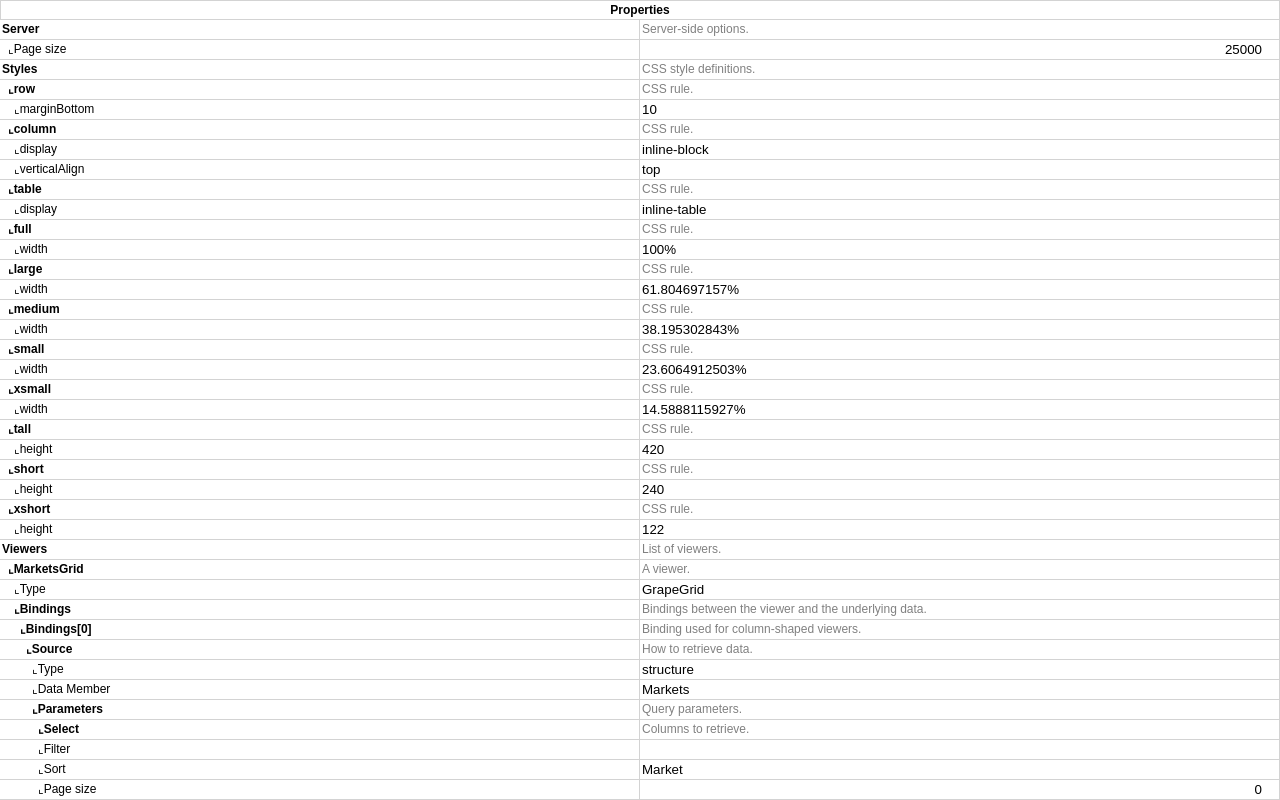
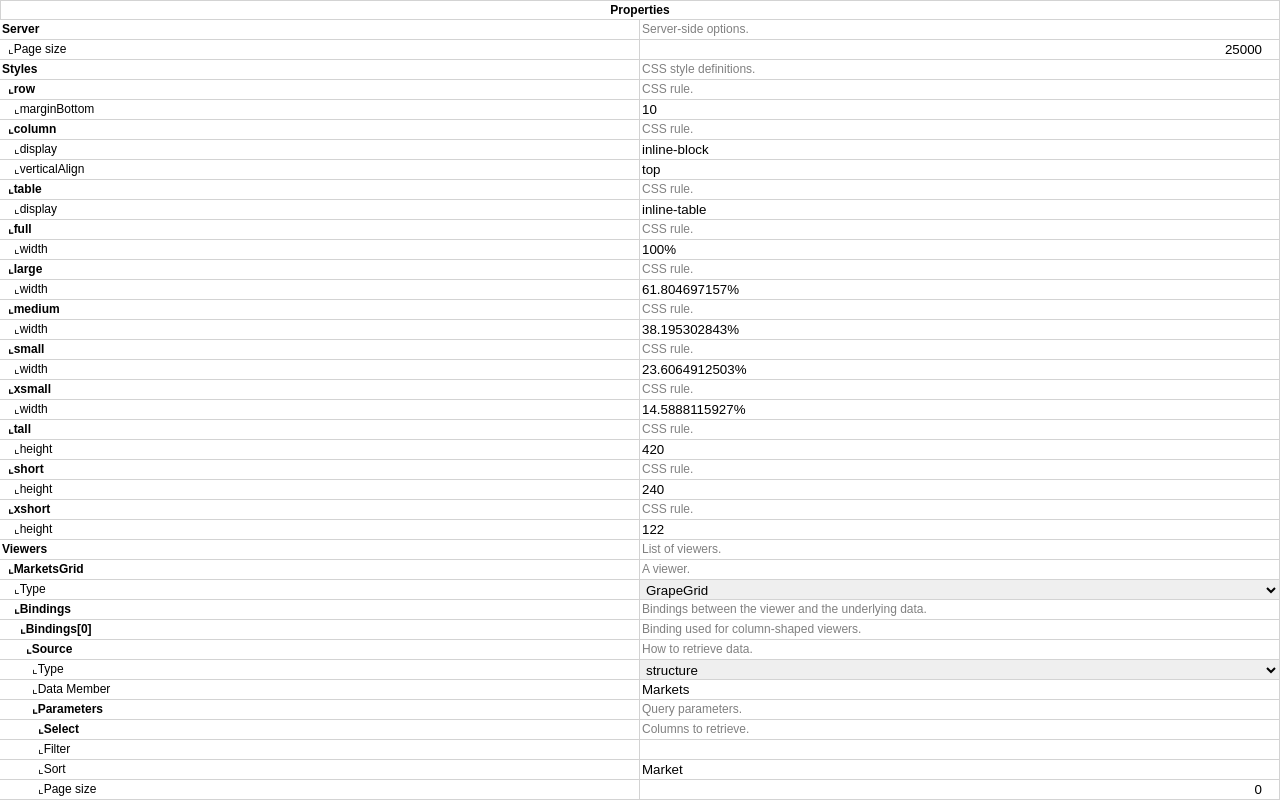
Before and after one commit to IngloriousCoderz/react-property-grid, a React (Create React App) app: page / in a window 1280 px wide. Shown: the top 800 px of the page. Built offline with nearby package versions, Linux system fonts and the light colour scheme.

Commit message:
Add an enum editor

```diff
--- /dev/null
+++ b/src/components/EnumEditor.jsx
@@ -0,0 +1,18 @@
+import React from 'react'
+
+const styles = {
+  input: {
+    width: '100%',
+    margin: 0,
+    border: 0,
+    padding: '2px'
+  },
+}
+
+const EnumEditor = ({schema, data, path, setData}) => (
+  <select value={data} onChange={event => setData(path, event.target.value)} style={styles.input}>
+    {schema.enum.map(item => <option key={item} value={item}>{item}</option>)}
+  </select>
+)
+
+export default EnumEditor
--- a/src/components/PrimitiveEditor.jsx
+++ b/src/components/PrimitiveEditor.jsx
@@ -5,6 +5,7 @@ import {getType} from '../utilities'
 import {last, asciiTree} from '../utilities/path'
 import BooleanEditor from './BooleanEditor'
 import NumberEditor from './NumberEditor'
+import EnumEditor from './EnumEditor'
 import TextEditor from './TextEditor'
 import {setData} from '../actions'
 
@@ -43,6 +44,9 @@ const PrimitiveEditor = ({schema, data, path, setData}) => {
     case 'number':
       Component = NumberEditor
       break
+    case 'enum':
+      Component = EnumEditor
+      break
     default:
       Component = TextEditor
   }
--- a/src/utilities/index.js
+++ b/src/utilities/index.js
@@ -9,7 +9,7 @@ export const clone = json => JSON.parse(JSON.stringify(json))
 
 export const getType = schema => {
   if (schema.type == null) {
-    return schema.enum != null ? 'string' : 'object'
+    return schema.enum != null ? 'enum' : 'object'
   }
   if (schema.type === 'object') {
     return 'object'
```
